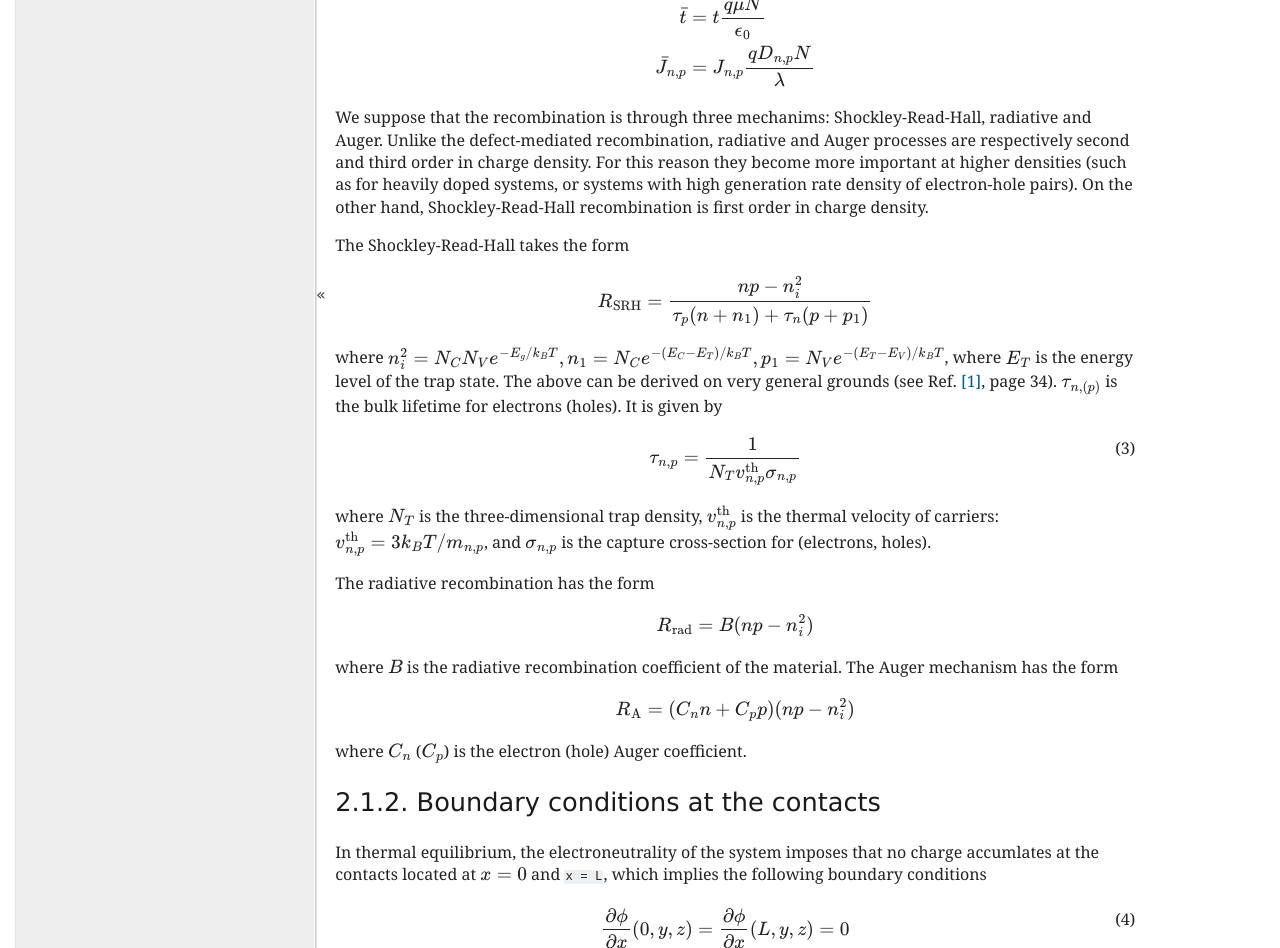
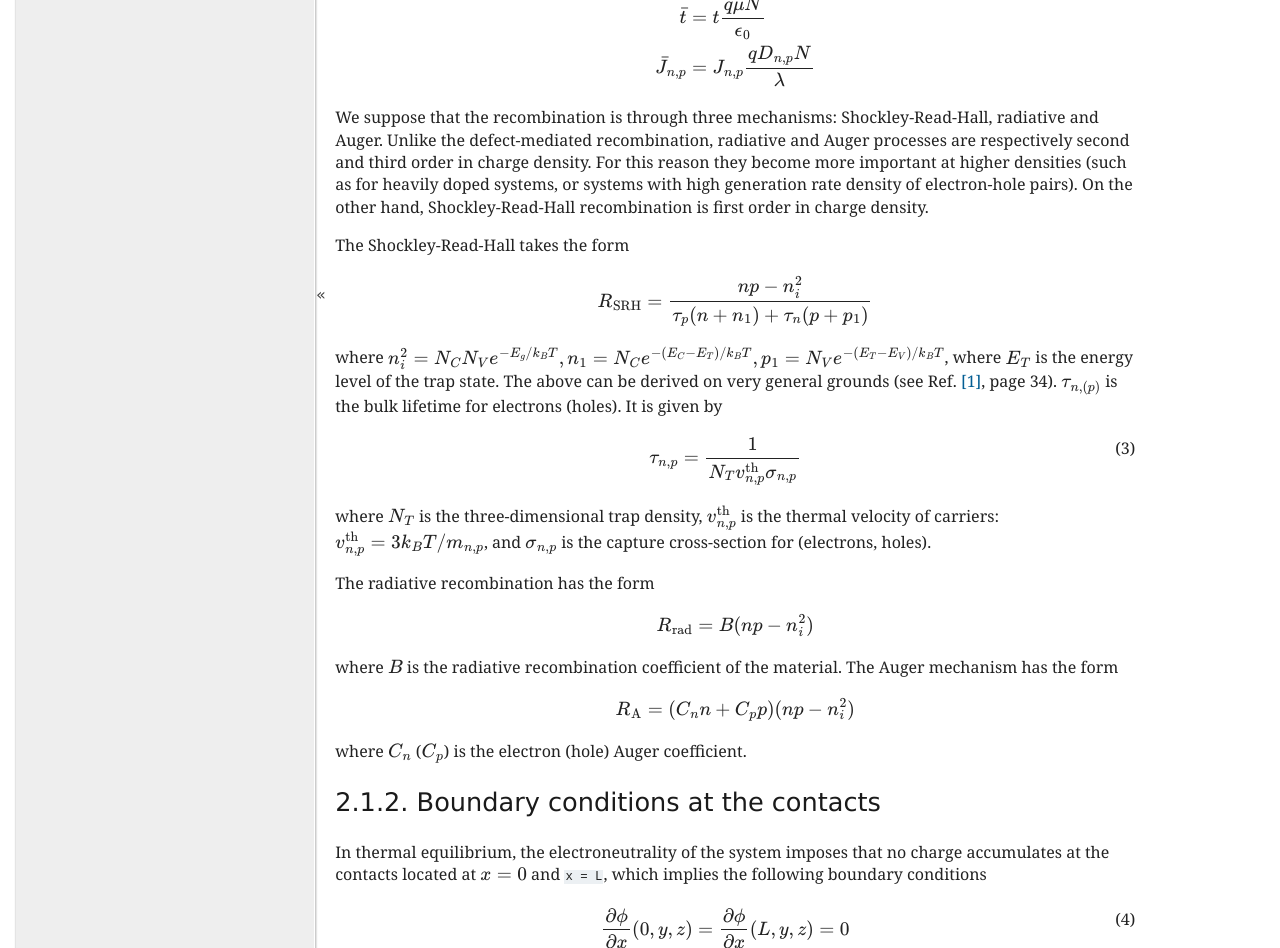
Before and after one commit to usnistgov/sesame, a Sphinx documentation site: the page built from doc/tutorial/intro.rst, in a window 1280 px wide and 1400 px high, scrolled down 1241 px. Shown: the part 154-1102 px from the top of the window. Built offline with Sphinx 7.4.7, drawn with Linux system fonts in a browser that asks for light colours; formulas are drawn with MathJax 3; cross-references to code outside the pages are shown as plain code; some of the changed text lies outside the part shown.

Commit message:
removed typos in doc

```diff
--- a/doc/tutorial/intro.rst
+++ b/doc/tutorial/intro.rst
@@ -64,7 +64,7 @@
    \bar t &= t \frac{q\mu N}{\epsilon_0} \\
    \bar J_{n,p} &= J_{n,p} \frac{qD_{n,p}N}{\lambda}
 
-We suppose that the recombination is through three mechanims:
+We suppose that the recombination is through three mechanisms:
 Shockley-Read-Hall, radiative and Auger.  Unlike the defect-mediated
 recombination, radiative and Auger processes are respectively second and third
 order in charge density. For this reason they become more important at higher
@@ -108,7 +108,7 @@
 Boundary conditions at the contacts
 ...................................
 In thermal equilibrium, the electroneutrality of the system imposes that no
-charge accumlates at the contacts located at :math:`x=0` and `x = L`, which
+charge accumulates at the contacts located at :math:`x=0` and `x = L`, which
 implies the following boundary conditions
 
 .. math::
@@ -215,7 +215,7 @@
    :label: np
 
 where the term :math:`b_l` essentially sets (or is set by) the zero of energy
-for the electrostatic potential (the default value is 0).  Quasi-fermi levels
+for the electrostatic potential (the default value is 0).  Quasi-Fermi levels
 are convenient in part because they guarantee that carrier densities are always
 positive. While carrier densities vary by many orders of magnitude, quasi-Fermi
 levels require much less variation to describe the system. The signs in Eq.
```
Also changed, not shown: other parts of doc/tutorial/intro.rst (+2 -2 lines).
